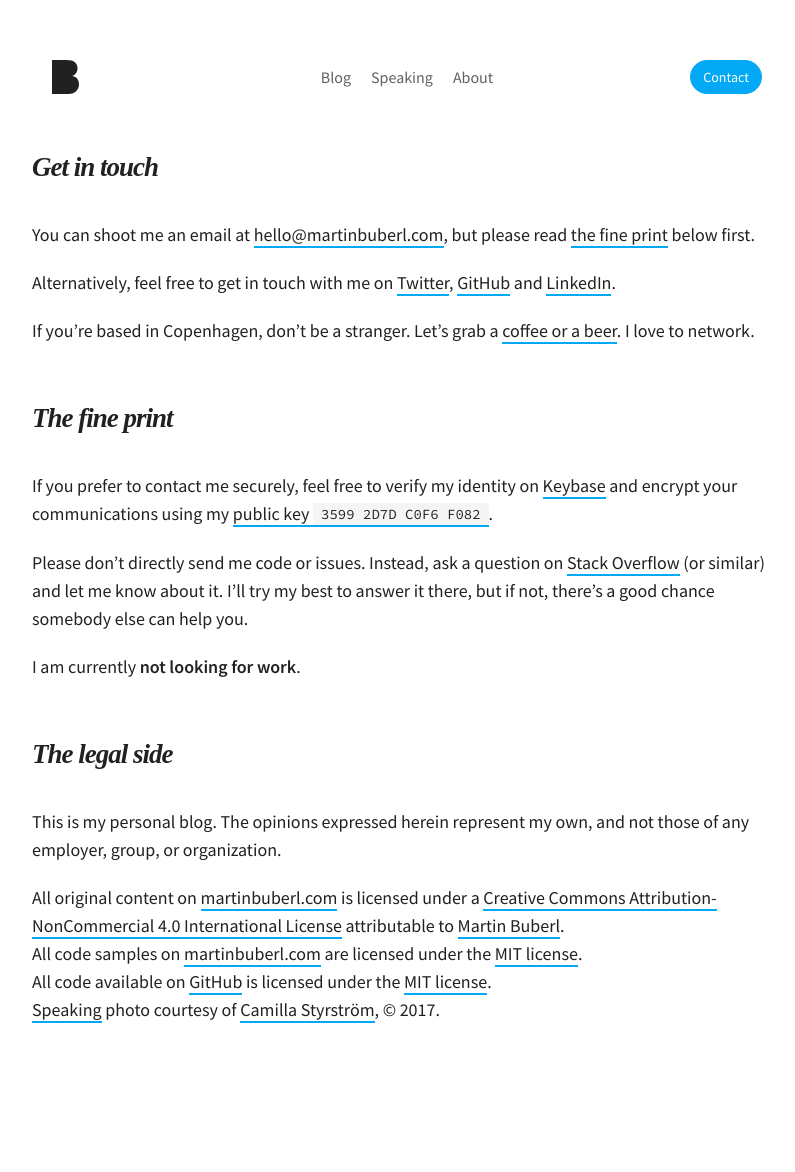
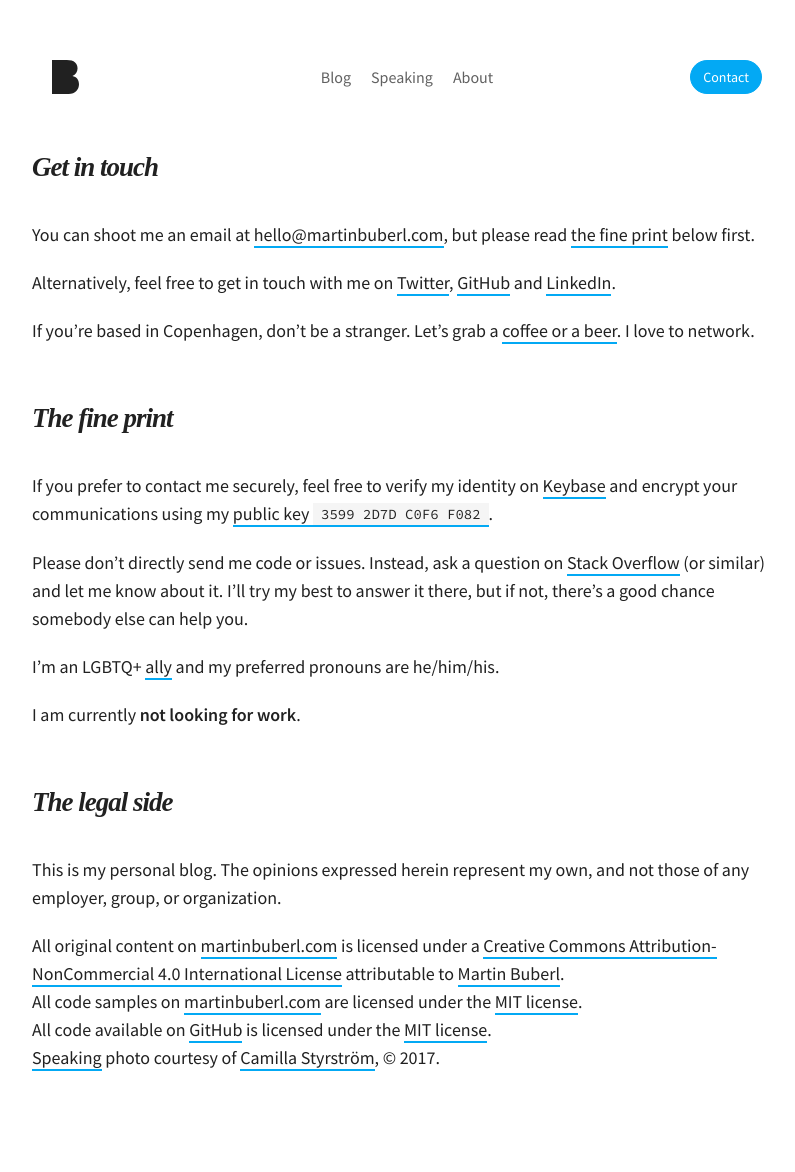
Before and after one commit to martinbuberl/martinbuberl.github.io, a Jekyll site: the page built from contact.md, in a window 1280 px wide. Shown: the whole page, without its empty margins (233-1028 px from the left). Built offline with Jekyll 4.4.1, drawn with Linux system fonts in a browser that asks for light colours; nearby versions of some CDN libraries; some web fonts are replaced; before the commit the page ends 1124 px from its top, so only the background shows below that.

Commit message:
Adding LGBTQ+ ally

```diff
--- a/contact.md
+++ b/contact.md
@@ -20,6 +20,8 @@ If you prefer to contact me securely, feel free to verify my identity on <a targ
 
 Please don't directly send me code or issues. Instead, ask a question on <a target="_blank" href="http://stackoverflow.com/questions/ask">Stack Overflow</a> (or similar) and let me know about it. I'll try my best to answer it there, but if not, there's a good chance somebody else can help you.
 
+I'm an LGBTQ+ <a target="_blank" href="https://en.wikipedia.org/wiki/Straight_ally">ally</a> and my preferred pronouns are he/him/his.
+
 I am currently **not looking for work**.
 
 <h2 id="the-legal-side" class="has-permalink">The legal side<a class="permalink" title="Permalink" href="#the-legal-side">#</a></h2>
```
